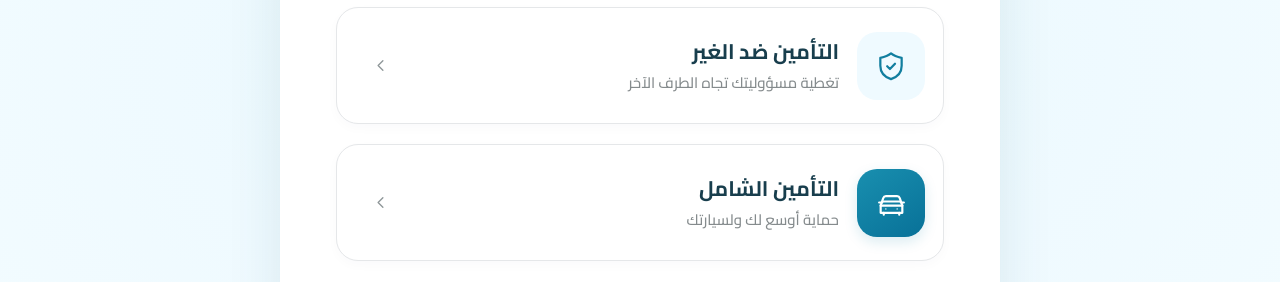
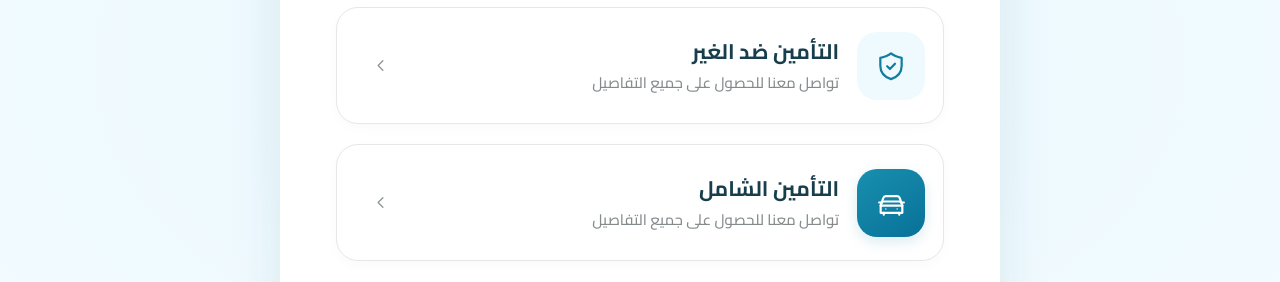
Before and after one commit to fahshomi-ui/wajehaqasem, a website: page public/index.html in a window 1280 px wide. Shown: the part 387-669 px from the top of the page. Drawn offline with Linux system fonts and the light colour scheme; no server answers.

Commit message:
Buttons: تواصل معنا للحصول على جميع التفاصيل

```diff
--- a/public/index.html
+++ b/public/index.html
@@ -92,7 +92,7 @@
               </span>
               <span class="choice-copy">
                 <span class="choice-title">التأمين ضد الغير</span>
-                <span class="choice-description">تغطية مسؤوليتك تجاه الطرف الآخر</span>
+                <span class="choice-description">تواصل معنا للحصول على جميع التفاصيل</span>
               </span>
               <svg class="chevron" aria-hidden="true" viewBox="0 0 24 24" fill="none" stroke="currentColor" stroke-width="1.7" stroke-linecap="round" stroke-linejoin="round"><path d="m15 18-6-6 6-6" /></svg>
             </a>
@@ -103,7 +103,7 @@
               </span>
               <span class="choice-copy">
                 <span class="choice-title">التأمين الشامل</span>
-                <span class="choice-description">حماية أوسع لك ولسيارتك</span>
+                <span class="choice-description">تواصل معنا للحصول على جميع التفاصيل</span>
               </span>
               <svg class="chevron" aria-hidden="true" viewBox="0 0 24 24" fill="none" stroke="currentColor" stroke-width="1.7" stroke-linecap="round" stroke-linejoin="round"><path d="m15 18-6-6 6-6" /></svg>
             </a>
```
